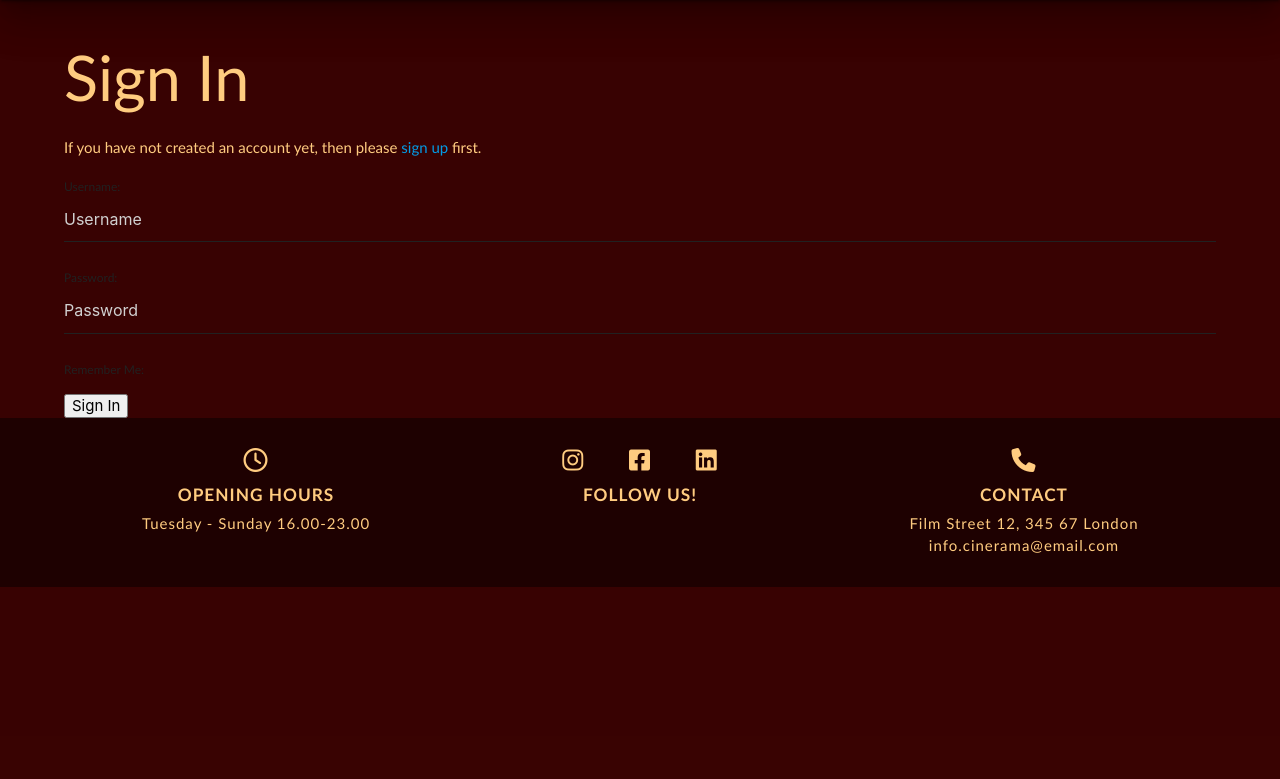
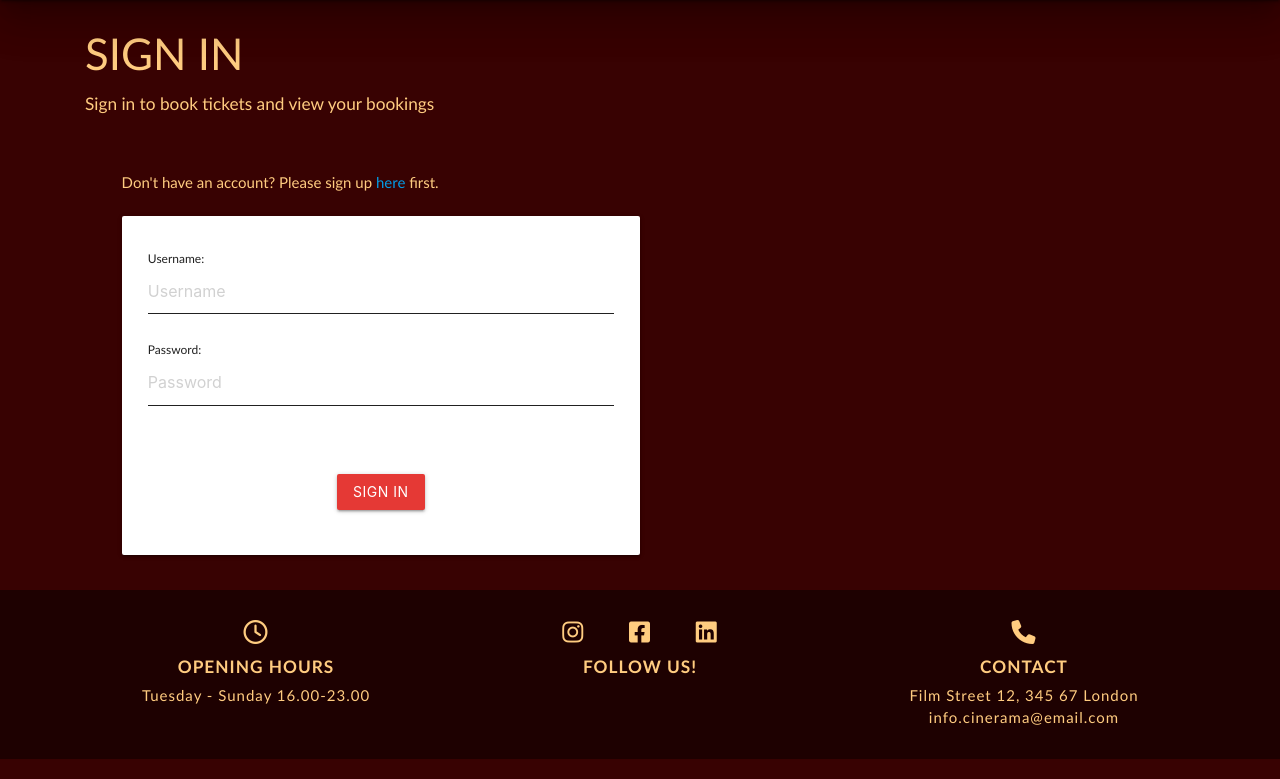
Before and after one commit to sarasm93/cinerama-cinema, a Django app: page /accounts/login/ in a window 1280 px wide. Shown: the part 64-843 px from the top of the page. Before the commit the page ends 651 px from the top, so only its background shows below. Run offline with Django 3.2, Linux system fonts and the light colour scheme; some libraries are stand-ins or nearby versions.

Commit message:
Add registration and login form and style login page

```diff
--- a/cinerama/settings.py
+++ b/cinerama/settings.py
@@ -127,6 +127,7 @@ AUTH_PASSWORD_VALIDATORS = [
 ACCOUNT_EMAIL_VERIFICATION = 'none'
 ACCOUNT_EMAIL_REQUIRED = True
 ACCOUNT_UNIQUE_EMAIL = True
+ACCOUNT_SESSION_REMEMBER = False
 
 
 ACCOUNT_FORMS = {
--- a/static/css/style.css
+++ b/static/css/style.css
@@ -170,23 +170,15 @@ footer a:hover {
 
 /* Registration form */
 
+form {
+    padding: 1rem;
+}
+
 label {
     color: #212121;
 }
 
-form li {
-    list-style-type: none;
-}
-
 input[type=text]:not(.browser-default) {
-    border-bottom: 1px solid #212121;
-}
-
-input[type=email]:not(.browser-default) {
-    border-bottom: 1px solid #212121;
-}
-
-input[type=tel]:not(.browser-default) {
     border-bottom: 1px solid #212121;
 }
 
@@ -194,18 +186,6 @@ input[type=password]:not(.browser-default) {
     border-bottom: 1px solid #212121;
 }
 
-form .row {
-    margin-bottom: 0;
+.signup-btn {
+    margin: 3rem;
 }
-
-.register-btn {
-    margin: 20px;
-}
-
-.registration-form {
-    padding-left: 0;
-}
-
-.card-panel {
-    background-color: rgb(232, 240, 254);
-}
--- a/templates/account/login.html
+++ b/templates/account/login.html
@@ -7,18 +7,28 @@
 
 {% block content %}
 
-<h1>{% trans "Sign In" %}</h1>
+<div class="row col s12 intro">
+  <h3 class="page-header">{% trans "Sign In" %}</h3>
+  <h6>Sign in to book tickets and view your bookings</h6>
+</div>
 
-<p>{% blocktrans %}If you have not created an account yet, then please
-<a href="{{ signup_url }}">sign up</a> first.{% endblocktrans %}</p>
-
+<div class="container">
+  <p>{% blocktrans %}Don't have an account? Please sign up
+    <a href="{{ signup_url }}">here</a> first.{% endblocktrans %}</p>
+  <div class="row">
+    <div class="col s12 m6 card-panel signup-form">
       <form class="login" method="POST" action="{% url 'account_login' %}">
         {% csrf_token %}
         {{ form.as_p }}
         {% if redirect_field_value %}
         <input type="hidden" name="{{ redirect_field_name }}" value="{{ redirect_field_value }}" />
         {% endif %}
-  <button class="primaryAction" type="submit">{% trans "Sign In" %}</button>
+        <div class="col s12 center-align">
+        <button class="btn waves-effect red darken-1 btn-medium hoverable signup-btn" type="submit">{% trans "Sign In" %}</button>
+        </div>
       </form>
+    </div>
+  </div>
+</div>
 
 {% endblock %}
--- a/templates/base.html
+++ b/templates/base.html
@@ -97,7 +97,7 @@
         /* Alert messages, presented with Materialize Toasts */
         {% if messages %}
             {% for message in messages %}
-                M.toast({html: '{{ message }}', classes: 'grey lighten-4 black-text'}, 3000);
+                M.toast({html: '{{ message }}', classes: 'white black-text'}, 3000);
             {% endfor %}
         {% endif %}
     </script>
```
Lines whose indentation alone changed are shown as unchanged.
